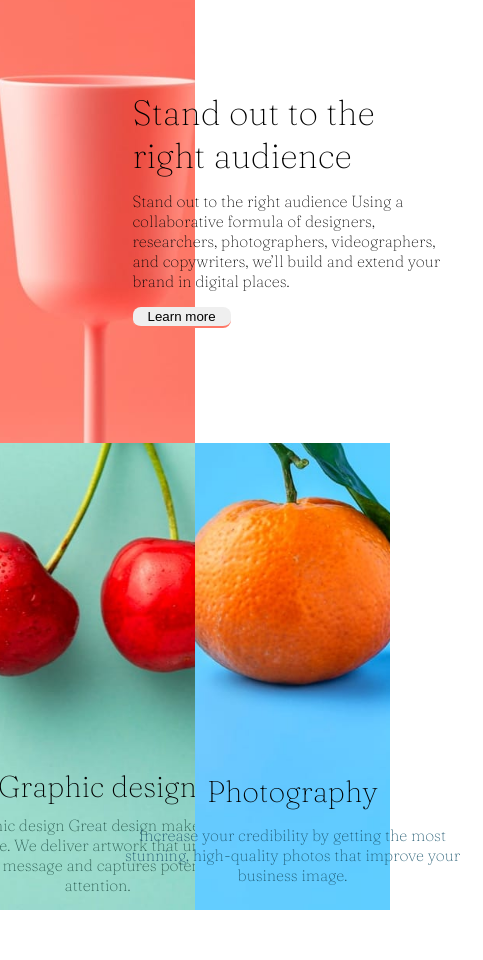
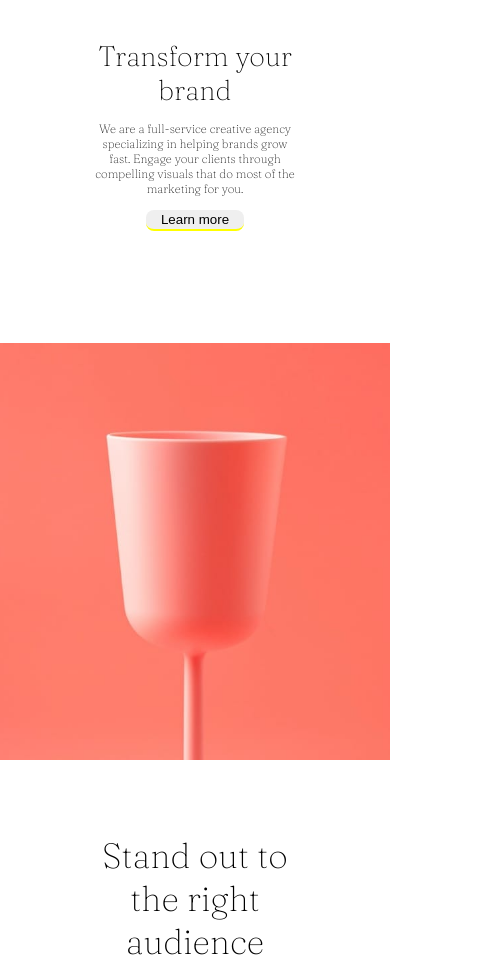
Before and after one commit to MuhammadKaleemRaza/sunny-side-landing-page, a plain HTML site: page index.html in a window 390 px wide. Shown: the part 1040-2000 px from the top of the page, 483 px wide, since content can reach past the window. Drawn offline with Linux system fonts and the light colour scheme.

Commit message:
added more responsivness

```diff
--- a/index.css
+++ b/index.css
@@ -9,6 +9,7 @@
 
 body {
     font-family: 'Fraunces';
+    overflow-x: hidden;
 }
 
 
--- a/mobile.css
+++ b/mobile.css
@@ -37,3 +37,68 @@
         background-size: cover;
    }
 }
+
+@media screen and (max-width: 776px) {
+    .article-section {
+        grid-template-columns: repeat(1, 100vw);
+        grid-template-rows: repeat(6, 1fr);
+        height: 2500px;
+        overflow: hidden;
+    }
+    .firstrow-secondcolumn {
+        grid-row: 1 / 2;
+        background: url('images/mobile/image-transform.jpg');
+        background-position: center;
+        background-size: cover;
+    }
+    .first-row-first-column .section-headings{
+        text-align: center;
+        font-size: 28px;
+    }
+    .first-half-1 {
+        width: 200px;
+    }
+    .first-row-first-column p {
+        text-align: center;
+        font-size: 12px;
+    }
+    .btn-sm {
+        display: block;
+        margin: auto;
+    }
+    .secondrow-firstcolumn {
+        background: url('images/mobile/image-stand-out.jpg');
+        background-position: center;
+        background-size: cover;
+    }
+    .secondrow-secondcolumn p {
+        font-size: 12px;
+        text-align: center;
+    }
+    .secondrow-secondcolumn h1 {
+        font-size: 28px;
+        text-align: center;
+    }
+    .second-half-2 {
+        width: 200px;
+    }
+    .first-half-3 {
+        background: url('images/mobile/image-graphic-design.jpg');
+        background-position: center;
+        background-size: cover;
+    }
+    .first-half-3 .section-headings {
+        font-size: 28px;
+    }
+    .first-half-3 p {
+        font-size: 12px;
+    }
+    .cherry-div {
+        width: 250px;
+    }
+    .second-half-3 {
+        background: url('images/mobile/image-photography.jpg');
+        background-position: center;
+        background-size: cover;
+    }
+}
```
